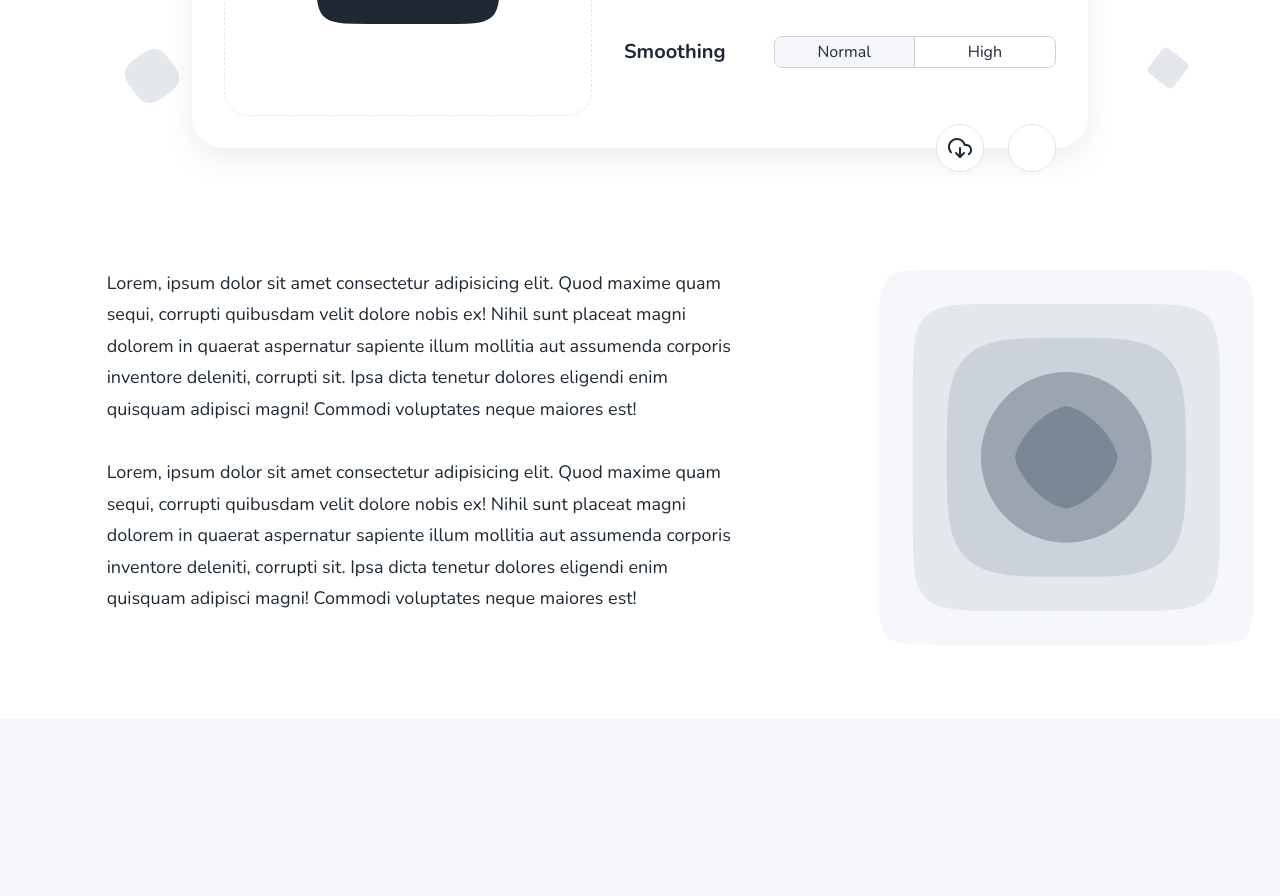
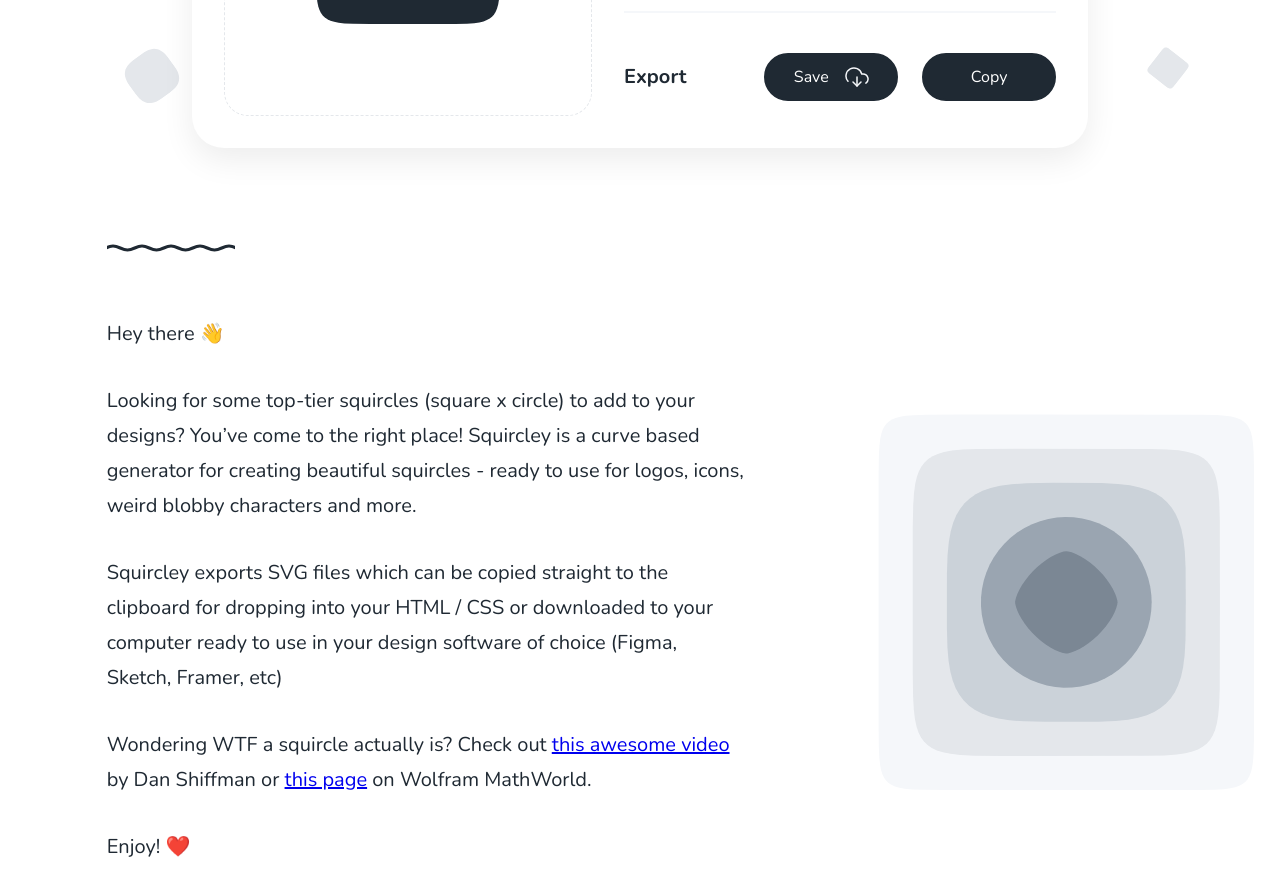
Before and after one commit to georgedoescode/squircle, a Vue app: page / in a window 1280 px wide. Shown: the part 460-1356 px from the top of the page. Before the commit the page ends 1179 px from the top, so only its background shows below. Built offline with nearby package versions, Linux system fonts and the light colour scheme; what vue-social-sharing, vue-toasted would draw is missing.

Commit message:
add proper copy and copy styles

```diff
--- a/public/index.html
+++ b/public/index.html
@@ -3,10 +3,10 @@
     <head>
         <meta charset="UTF-8" />
         <meta name="viewport" content="width=device-width, initial-scale=1.0" />
-        <title>Squircle Maker | Squircley</title>
+        <title>Squircley | Squircle Maker</title>
         <meta
             name="description"
-            content="Create and export beautiful SVG squircles to use in your designs."
+            content="Create and export beautiful SVG squircles to use in your designs!"
         />
         <link
             href="https://fonts.googleapis.com/css2?family=Nunito:wght@400;700;900&display=swap"
--- a/src/App.vue
+++ b/src/App.vue
@@ -3,7 +3,7 @@ import TheHeader from './components/TheHeader.vue';
 import TheGenerator from './components/TheGenerator.vue';
 import TheWaveBackground from './components/TheWaveBackground.vue';
 import TheSquircleExplosion from './components/TheSquircleExplosion.vue';
-import SquircleDemo from '@/assets/img/squircle-demo.svg';
+import SquircleDemo from '@/assets/img/squircle-demo.svg?inline';
 
 export default {
     name: 'App',
@@ -27,24 +27,33 @@ export default {
             <div class="app__content-grid">
                 <SquircleDemo class="squircle-demo" />
                 <div class="app__content-text">
+                    <div class="squiggle"></div>
+                    <p class="longform-paragraph">Hey there 👋</p>
                     <p class="longform-paragraph">
-                        Lorem, ipsum dolor sit amet consectetur adipisicing
-                        elit. Quod maxime quam sequi, corrupti quibusdam velit
-                        dolore nobis ex! Nihil sunt placeat magni dolorem in
-                        quaerat aspernatur sapiente illum mollitia aut assumenda
-                        corporis inventore deleniti, corrupti sit. Ipsa dicta
-                        tenetur dolores eligendi enim quisquam adipisci magni!
-                        Commodi voluptates neque maiores est!
+                        Looking for some top-tier squircles (square x circle) to
+                        add to your designs? You’ve come to the right place!
+                        Squircley is a curve based generator for creating
+                        beautiful squircles - ready to use for logos, icons,
+                        weird blobby characters and more.
                     </p>
                     <p class="longform-paragraph">
-                        Lorem, ipsum dolor sit amet consectetur adipisicing
-                        elit. Quod maxime quam sequi, corrupti quibusdam velit
-                        dolore nobis ex! Nihil sunt placeat magni dolorem in
-                        quaerat aspernatur sapiente illum mollitia aut assumenda
-                        corporis inventore deleniti, corrupti sit. Ipsa dicta
-                        tenetur dolores eligendi enim quisquam adipisci magni!
-                        Commodi voluptates neque maiores est!
+                        Squircley exports SVG files which can be copied straight
+                        to the clipboard for dropping into your HTML / CSS or
+                        downloaded to your computer ready to use in your design
+                        software of choice (Figma, Sketch, Framer, etc)
                     </p>
+                    <p class="longform-paragraph">
+                        Wondering WTF a squircle actually is? Check out
+                        <a href="https://youtu.be/z86cx2A4_3E"
+                            >this awesome video
+                        </a>
+                        by Dan Shiffman or
+                        <a href="https://mathworld.wolfram.com/Squircle.html"
+                            >this page</a
+                        >
+                        on Wolfram MathWorld.
+                    </p>
+                    <p class="longform-paragraph">Enjoy! ❤️</p>
                 </div>
             </div>
         </div>
@@ -100,7 +109,7 @@ export default {
 }
 
 .longform-paragraph {
-    font-size: var(--font-size-3);
+    font-size: var(--font-size-4);
     line-height: 1.75;
     margin-bottom: var(--spacing-5);
 }
@@ -109,6 +118,17 @@ export default {
     justify-self: end;
     grid-column: 9 / 13;
     grid-row: 1;
+    margin-top: var(--spacing-7);
+}
+
+.squiggle {
+    width: var(--spacing-9);
+    height: 8px;
+    background-image: url('./assets/img/wiggle.svg');
+    background-size: 58px auto;
+    background-position: center center;
+    background-repeat: repeat-x;
+    margin-bottom: var(--spacing-7);
 }
 
 @media only screen and (max-width: 68rem) {
@@ -130,10 +150,15 @@ export default {
     }
 
     .squircle-demo {
-        width: 128px;
-        height: 128px;
+        width: 120px;
+        height: 120px;
         float: right;
         margin-left: var(--spacing-4);
+        margin-top: var(--spacing-9);
+    }
+
+    .longform-paragraph {
+        font-size: var(--font-size-3);
     }
 }
 </style>
--- a/src/components/BaseRangeInput.vue
+++ b/src/components/BaseRangeInput.vue
@@ -69,7 +69,9 @@ input[type='range'] {
 
 input[type='range']:focus {
     outline: none;
+}
 
+input[type='range']:hover {
     --track-bg: var(--grey-100);
 }
 
--- a/src/components/GeneratorControls.vue
+++ b/src/components/GeneratorControls.vue
@@ -1,11 +1,13 @@
 <script>
 import VSwatches from 'vue-swatches';
 import 'vue-swatches/dist/vue-swatches.css';
+import GeneratorExportOptions from './GeneratorExportOptions.vue';
 
 export default {
     name: 'GeneratorControls',
     components: {
         VSwatches,
+        GeneratorExportOptions,
     },
     props: {
         initialFill: {
@@ -116,15 +118,13 @@ export default {
                     }"
                 />
             </div>
-            <label for="quality" class="generator-controls__label">
-                Smoothing
-            </label>
-
-            <BaseTwoBtnToggle
-                :toggle-state="detailToggleState"
-                class="generator-controls__detail"
-                @change="handleDetailChange"
-            />
+            <hr />
+            <label
+                for=""
+                class="generator-controls__label generator-controls__label--export"
+                >Export</label
+            >
+            <GeneratorExportOptions />
         </div>
     </div>
 </template>
@@ -135,6 +135,7 @@ export default {
     display: flex;
     justify-content: center;
     align-items: center;
+    flex-direction: column;
     max-width: var(--spacing-13);
     width: 100%;
 }
@@ -142,7 +143,7 @@ export default {
 .generator-controls__inputs {
     display: grid;
     grid-template-columns: max-content 1fr;
-    grid-auto-rows: minmax(var(--spacing-6), max-content);
+    grid-template-rows: var(--spacing-6) var(--spacing-6) var(--spacing-6) max-content max-content;
     grid-row-gap: var(--spacing-5);
     justify-content: center;
     width: 100%;
@@ -187,6 +188,18 @@ export default {
     align-self: center;
 }
 
+.generator-export-controls {
+    grid-column: 2;
+}
+
+hr {
+    grid-column: -1 / 1;
+    border: 0;
+    height: 2px;
+    background: var(--grey-000);
+    margin: var(--spacing-1) 0;
+}
+
 @media only screen and (max-width: 56rem) {
     .generator-controls {
         padding: 0 var(--spacing-4);
--- a/src/components/GeneratorExportOptions.vue
+++ b/src/components/GeneratorExportOptions.vue
@@ -1,6 +1,6 @@
 <script>
-import DownloadIcon from '@/assets/img/download-cloud.svg';
-import ClipBoardIcon from '@/assets/img/clipboard.svg';
+import DownloadIcon from '@/assets/img/download-cloud.svg?inline';
+import ClipBoardIcon from '@/assets/img/clipboard.svg?inline';
 
 import { saveAs } from 'file-saver';
 import copy from 'copy-to-clipboard';
@@ -39,6 +39,7 @@ export default {
             class="generator-export-controls__btn"
             @click="downloadSVG"
         >
+            Save
             <DownloadIcon />
         </button>
         <button
@@ -46,6 +47,7 @@ export default {
             class="generator-export-controls__btn"
             @click="copySVGToClipBoard"
         >
+            Copy
             <ClipBoardIcon />
         </button>
     </div>
@@ -54,44 +56,49 @@ export default {
 <style scoped>
 .generator-export-controls {
     display: flex;
-    justify-content: flex-end;
+    align-items: center;
+    justify-content: center;
     width: 100%;
 }
 
 .generator-export-controls__btn {
-    align-self: flex-end;
     display: flex;
     justify-content: center;
     align-items: center;
-    width: var(--spacing-6);
+    padding: 0 var(--spacing-3);
+    width: 50%;
     height: var(--spacing-6);
     margin-left: var(--spacing-4);
-    padding: 0;
-    border: 1px solid var(--grey-100);
-    border-radius: 50%;
     outline: none;
     cursor: pointer;
-    background: #fff;
-    transition: stroke 125ms ease-in-out, transform 125ms ease-in-out;
+    background: var(--grey-900);
+    border-radius: 32px;
+    color: #fff;
+    border: 2px solid var(--grey-900);
 }
 
 .generator-export-controls__btn svg {
     width: 24px;
     height: 24px;
-    stroke: var(--grey-900);
-    stroke-width: 2px;
+    stroke: var(--grey-000);
+    stroke-width: 1.5px;
+    margin-left: var(--spacing-3);
+    transition: stroke 125ms ease-in-out, transform 125ms ease-in-out;
 }
 
 .generator-export-controls__btn:hover {
-    transform: scale(1.125);
+    background: #fff;
+    color: var(--grey-900);
+    font-weight: 700;
 }
 
-.generator-export-controls__btn:active {
-    transform: scale(0.875);
+.generator-export-controls__btn:hover svg {
+    transform: scale(1.125);
+    stroke: var(--grey-900);
 }
 
 .generator-export-controls__btn:active svg {
-    stroke: var(--grey-500);
+    transform: scale(0.875);
 }
 
 .generator-export-controls__btn:first-child {
--- a/src/components/GeneratorPreview.vue
+++ b/src/components/GeneratorPreview.vue
@@ -65,7 +65,7 @@ export default {
 @media only screen and (max-width: 56rem) {
     .generator-preview {
         max-width: 280px;
-        margin-bottom: var(--spacing-4);
+        margin-bottom: var(--spacing-3);
     }
 }
 </style>
--- a/src/components/SocialSharing.vue
+++ b/src/components/SocialSharing.vue
@@ -1,6 +1,6 @@
 <script>
-import RedditLogo from '@/assets/img/social-icons/reddit-alien.svg';
-import TwitterLogo from '@/assets/img/social-icons/twitter.svg';
+import RedditLogo from '@/assets/img/social-icons/reddit-alien.svg?inline';
+import TwitterLogo from '@/assets/img/social-icons/twitter.svg?inline';
 
 export default {
     name: 'SocialSharing',
--- a/src/components/TheGenerator.vue
+++ b/src/components/TheGenerator.vue
@@ -1,14 +1,12 @@
 <script>
 import GeneratorPreview from './GeneratorPreview.vue';
 import GeneratorControls from './GeneratorControls.vue';
-import GeneratorExportOptions from './GeneratorExportOptions.vue';
 
 export default {
     name: 'TheGenerator',
     components: {
         GeneratorPreview,
         GeneratorControls,
-        GeneratorExportOptions,
     },
     data() {
         return {
@@ -69,7 +67,6 @@ export default {
             :initial-fill="squircleOpts.fill"
             @controls-changed="handleControlChange"
         />
-        <GeneratorExportOptions class="generator__export-opts" />
     </div>
 </template>
 
@@ -83,12 +80,6 @@ export default {
     background: #fff;
     box-shadow: 0 12px 32px rgba(0, 0, 0, 0.075);
     border-radius: 32px;
-}
-
-.generator__export-opts {
-    position: absolute;
-    bottom: -24px;
-    right: calc(var(--spacing-5));
 }
 
 @media screen and (max-width: 56rem) {
@@ -112,14 +103,5 @@ export default {
     .generator__control-section {
         padding: 0;
     }
-
-    .generator__export-opts {
-        position: relative;
-        bottom: auto;
-        right: auto;
-        max-width: var(--spacing-13);
-        margin: 0 auto;
-        padding: 0 var(--spacing-4);
-    }
 }
 </style>
--- a/src/components/TheHeader.vue
+++ b/src/components/TheHeader.vue
@@ -1,6 +1,6 @@
 <script>
-import SocialSharing from './SocialSharing.vue';
-import SquircleyLogo from '@/assets/img/squircley-logo.svg';
+import SocialSharing from './SocialSharing.vue?inline';
+import SquircleyLogo from '@/assets/img/squircley-logo.svg?inline';
 
 export default {
     name: 'TheHeader',
--- a/src/components/TheSquircleExplosion.vue
+++ b/src/components/TheSquircleExplosion.vue
@@ -1,7 +1,7 @@
 <script>
-import Squircle1 from '@/assets/img/squircle-01.svg';
-import Squircle2 from '@/assets/img/squircle-02.svg';
-import Squircle3 from '@/assets/img/squircle-03.svg';
+import Squircle1 from '@/assets/img/squircle-01.svg?inline';
+import Squircle2 from '@/assets/img/squircle-02.svg?inline';
+import Squircle3 from '@/assets/img/squircle-03.svg?inline';
 
 export default {
     name: 'TheSquircleExplosion',
```
Also changed, not shown: webpack.config.js (+12 -1 lines), src/assets/img/wiggle.svg (added).
